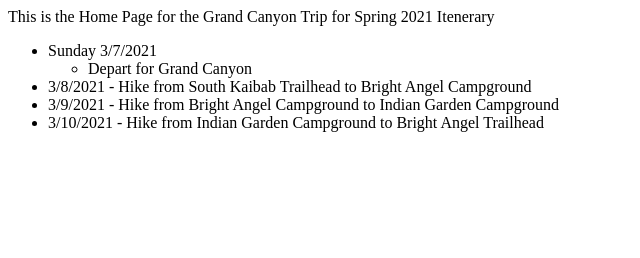
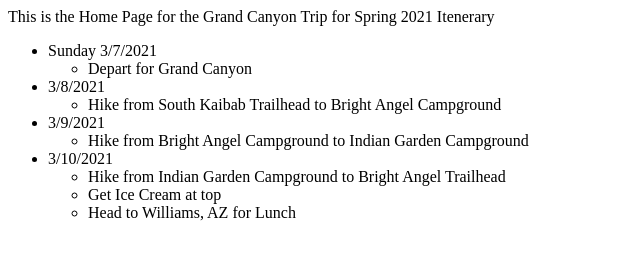
Before and after one commit to markheeg/markheeg.github.io, a plain HTML site: page grandcanyon/spring2021/index.html in a window 1280 px wide. Shown: the whole page, without its empty margins (0-640 px from the left). Drawn offline with Linux system fonts and the light colour scheme.

Commit message:
Update index.html

```diff
--- a/grandcanyon/spring2021/index.html
+++ b/grandcanyon/spring2021/index.html
@@ -9,9 +9,23 @@
           <li>Depart for Grand Canyon</li>
       </ul>
     </li>
-    <li>3/8/2021 - Hike from South Kaibab Trailhead to Bright Angel Campground</li>
-    <li>3/9/2021 - Hike from Bright Angel Campground to Indian Garden Campground</li>
-    <li>3/10/2021 - Hike from Indian Garden Campground to Bright Angel Trailhead</li>
+    <li>3/8/2021
+      <ul>
+        <li>Hike from South Kaibab Trailhead to Bright Angel Campground</li>
+      </ul>
+    </li>
+    <li>3/9/2021
+      <ul>
+        <li>Hike from Bright Angel Campground to Indian Garden Campground</li>
+      </ul>
+    </li>
+    <li>3/10/2021
+      <ul>
+        <li>Hike from Indian Garden Campground to Bright Angel Trailhead</li>
+        <li>Get Ice Cream at top</li>
+        <li>Head to Williams, AZ for Lunch</li>
+      </ul>
+    </li>
   </ul>
 </body>
 </html>
```
